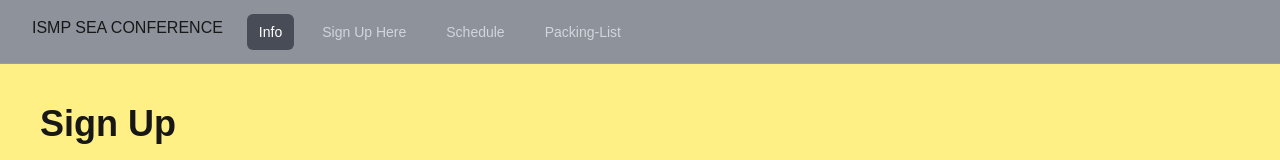
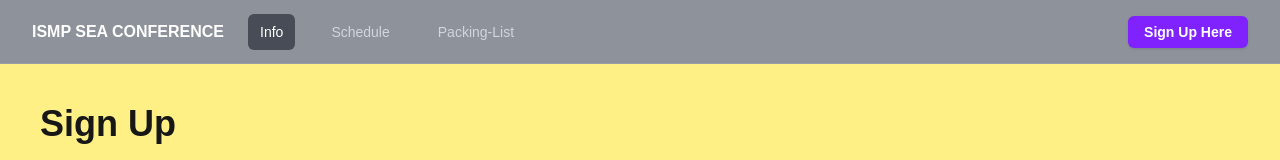
Before and after one commit to ismpseaconference2026/seaconference2026-repo, a Next.js app in the folder my-app/: page /signup in a window 1280 px wide. Shown: the top 160 px of the page. Built offline with nearby package versions, Linux system fonts and the light colour scheme.

Commit message:
Update navbar layout

```diff
--- a/my-app/app/layout.tsx
+++ b/my-app/app/layout.tsx
@@ -2,6 +2,7 @@ import type { Metadata } from "next";
 import { Geist, Geist_Mono } from "next/font/google";
 import "./globals.css";
 import Link from "next/link";
+
 const geistSans = Geist({
   variable: "--font-geist-sans",
   subsets: ["latin"],
@@ -30,35 +31,50 @@ export default function RootLayout({
       <body className="min-h-full flex flex-col">
         <nav className="relative bg-gray-800/50 after:pointer-events-none after:absolute after:inset-x-0 after:bottom-0 after:h-px after:bg-white/10">
           <div className="mx-auto max-w-7xl px-2 sm:px-6 lg:px-8">
-            <div className="relative flex h-16 items-center justify-between">
-              <div className="absolute inset-y-0 left-0 flex items-center sm:hidden">
-              </div>
-              <div className="flex flex-1 items-center justify-center sm:items-stretch sm:justify-start">
-                <div className="flex shrink-0 items-center">
-                  <h1 className="h-8 w-auto">ISMP SEA CONFERENCE</h1>
-                </div>
-                <div className="hidden sm:ml-6 sm:block">
-                  <div className="flex space-x-4">
-                    <a href="#" aria-current="page" className="rounded-md bg-gray-950/50 px-3 py-2 text-sm font-medium text-white">Info</a>
+            <div className="flex h-16 items-center justify-between">
+
+              {/* LEFT SIDE */}
+              <div className="flex items-center space-x-6">
+                <h1 className="text-white font-semibold">
+                  ISMP SEA CONFERENCE
+                </h1>
+
                 <Link
-                      href="/signup"
-                      className="rounded-md px-3 py-2 text-sm font-medium text-gray-300 hover:bg-white/5 hover:text-white"
+                  href="/"
+                  className="rounded-md bg-gray-950/50 px-3 py-2 text-sm font-medium text-white"
                 >
-                      Sign Up Here
+                  Info
                 </Link>
+
                 <Link
                   href="/schedule"
                   className="rounded-md px-3 py-2 text-sm font-medium text-gray-300 hover:bg-white/5 hover:text-white"
                 >
                   Schedule
                 </Link>
-                    <a href="#" className="rounded-md px-3 py-2 text-sm font-medium text-gray-300 hover:bg-white/5 hover:text-white">Packing-List</a>
+
+                <a
+                  href="#"
+                  className="rounded-md px-3 py-2 text-sm font-medium text-gray-300 hover:bg-white/5 hover:text-white"
+                >
+                  Packing-List
+                </a>
               </div>
+
+              {/* RIGHT SIDE */}
+              <div>
+                <Link
+                  href="/signup"
+                  className="rounded-md bg-violet-600 px-4 py-2 text-sm font-semibold text-white shadow hover:bg-violet-500"
+                >
+                  Sign Up Here
+                </Link>
               </div>
-              </div>
+
             </div>
           </div>
         </nav>
+
         {children}
       </body>
     </html>
```
Lines whose indentation alone changed are shown as unchanged.
